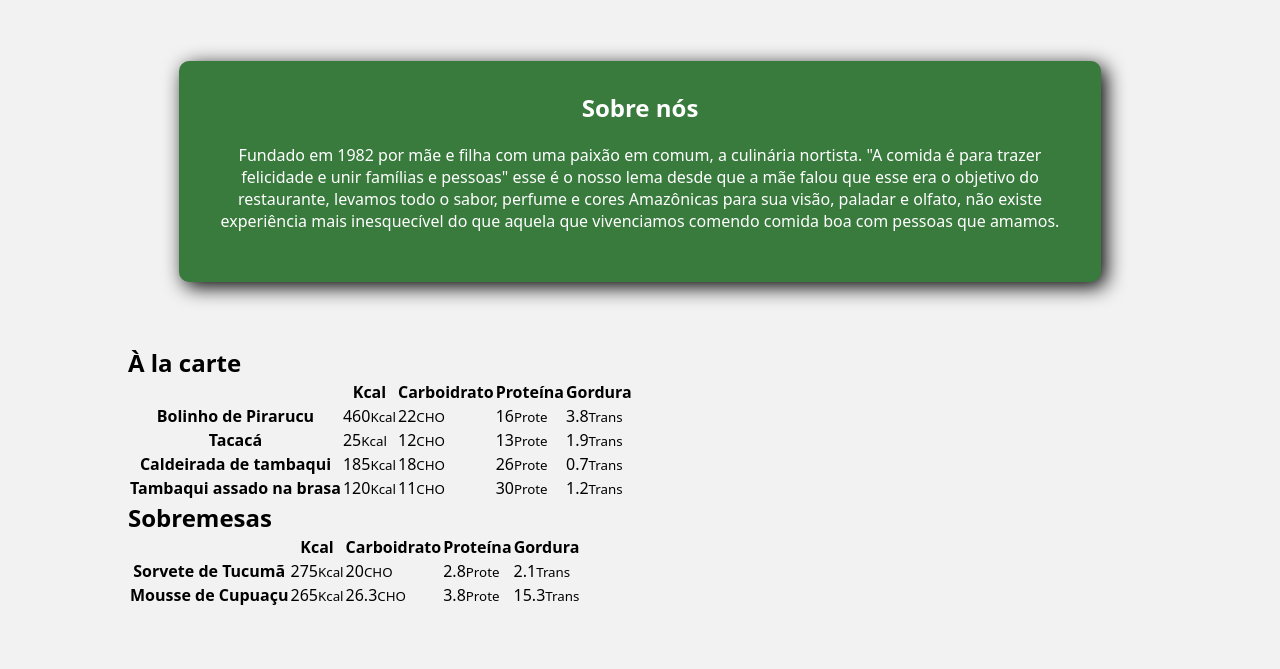
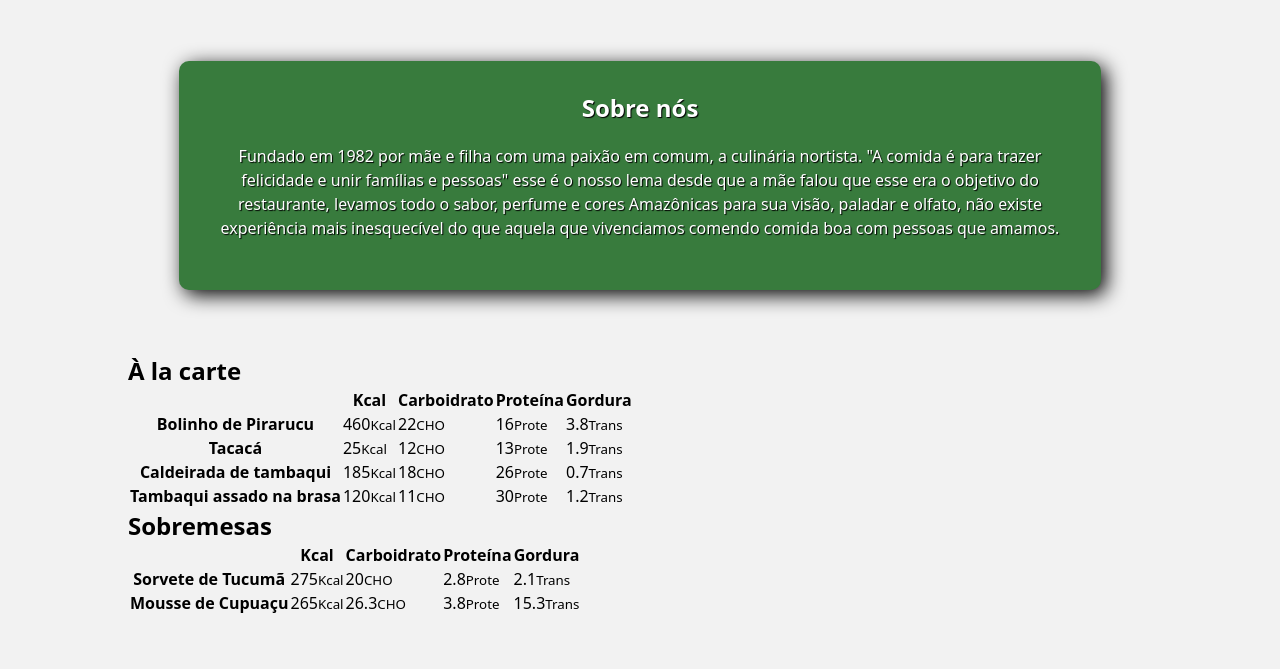
Before and after one commit to brunopavese/banzeiro, a plain HTML site: page index.html in a window 1280 px wide. Shown: the part 1051-1720 px from the top of the page. Drawn offline with Linux system fonts and the light colour scheme.

Commit message:
criando about-us

```diff
--- a/src/css/components/about-us.css
+++ b/src/css/components/about-us.css
@@ -8,12 +8,18 @@
   background-color: var(--color-primary);
   color: var(--color-text-white);
   box-shadow: 5px 5px 20px #000;
+  text-align: center;
   border-radius: 10px;
   width: 90%;
-  text-align: center;
   padding: 30px;
 }
 
+#about-us h2 {
+  text-shadow: 1px 1px 1px #000;
+}
+
 #about-us p {
+  text-shadow: 1px 1px 1px #000;
+  line-height: 1.5;
   margin: 20px 0;
 }
```
